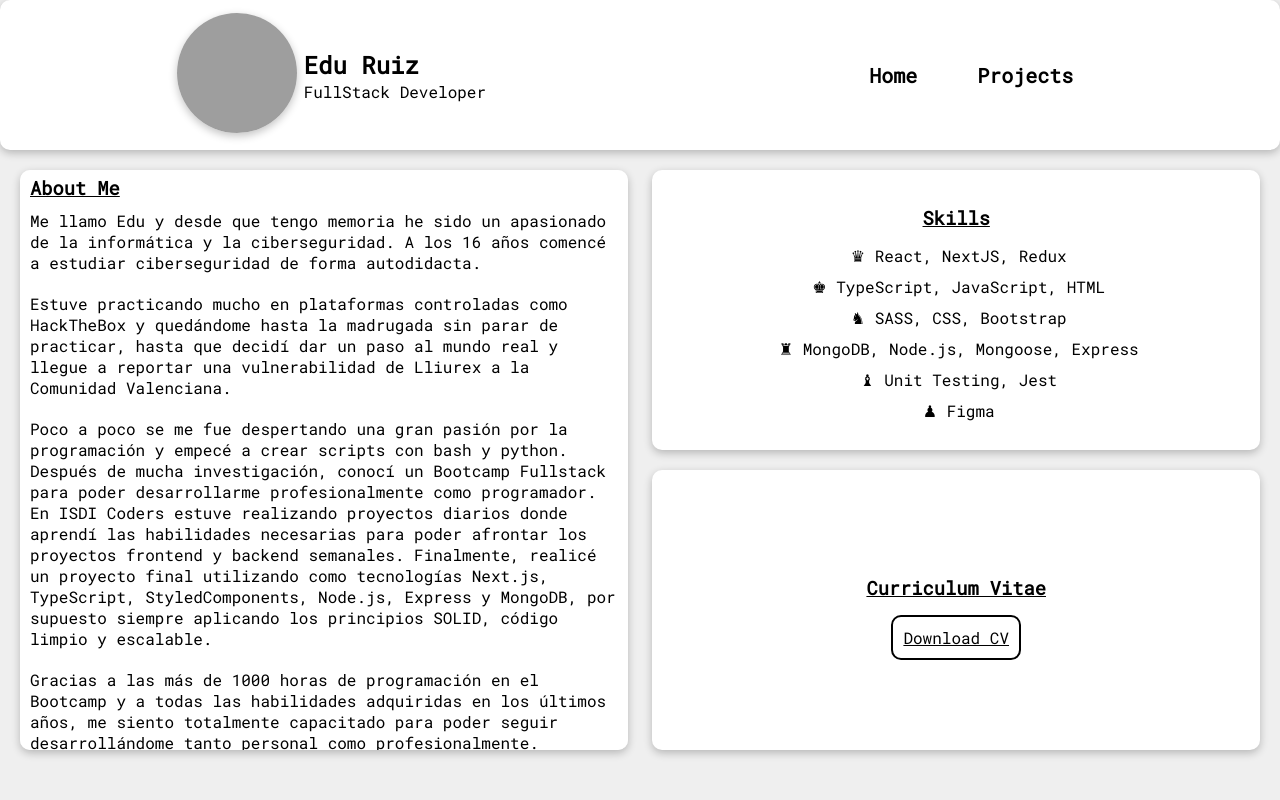
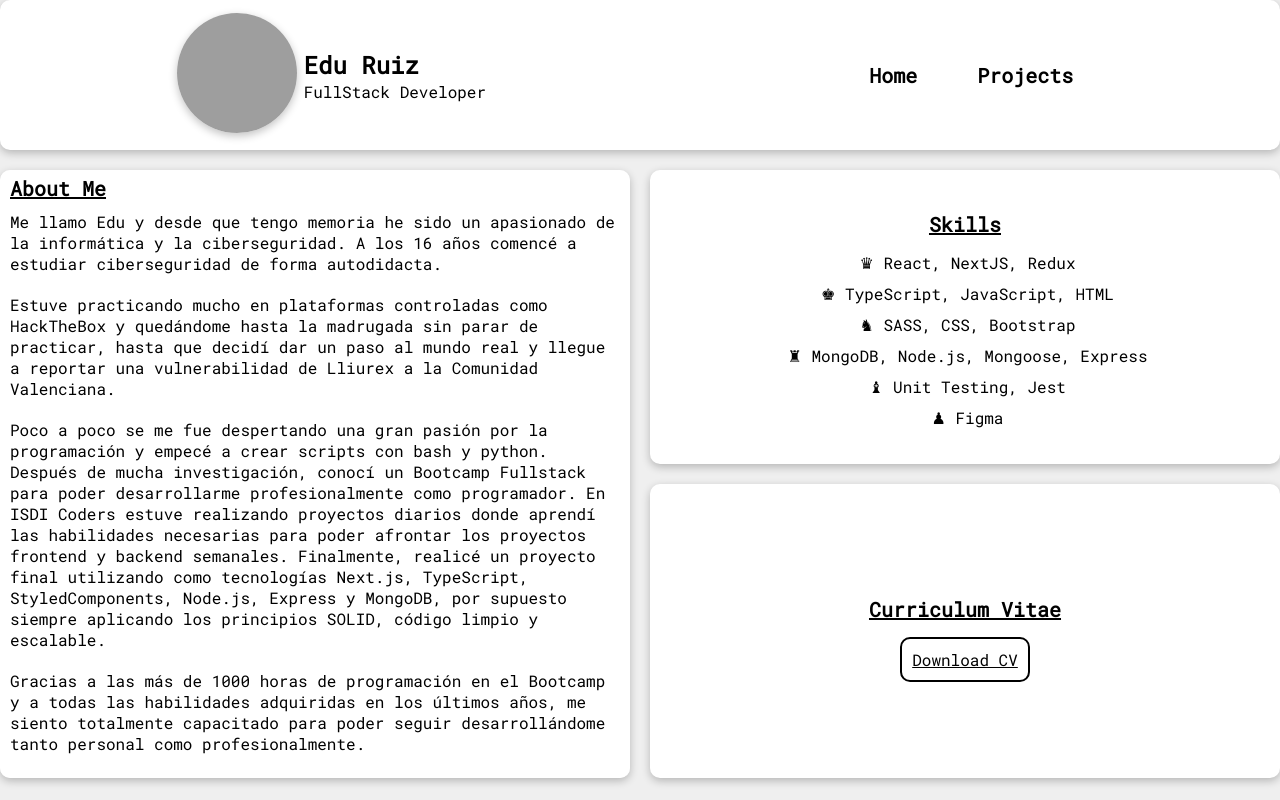
Before and after one commit to hxst1/portfolio, a React (Create React App) app: page / in a window 1280 px wide. Built offline with nearby package versions, Linux system fonts and the light colour scheme; grey boxes are pictures that could not be loaded.

Commit message:
sizes component main updated

```diff
--- a/src/components/Main/Main.js
+++ b/src/components/Main/Main.js
@@ -1,134 +1,135 @@
 import styled from "styled-components"
 
 const ContainerMain = styled.div`
-  height: 72.5vh;
-  margin: 20px;
+  height: 76vh;
   display: flex;
-  justify-content: space-between;
-  align-items: center;
+  justify-content: space-around;
   @media (max-width: 800px) {
-    display: flex;
     flex-direction: column;
-    justify-content: space-around;
-    align-items: center;
     height: 100%;
   }
 `
 
-const ContainerMainLeft = styled.section`
+const ContainerMainLeft = styled.div`
+  width: 50%;
+  margin-right: 10px;
+  border-radius: 10px;
   background-color: #fff;
-  height: 72.5vh;
-  width: 49%;
-  border-radius: 10px;
   box-shadow: 0px 3px 8px rgba(0, 0, 0, 0.24);
   overflow: scroll;
+
   ::-webkit-scrollbar {
+    width: 16px;
+    border-radius: 10px;
+    background-color: #fff;
+  }
+
+  ::-webkit-scrollbar-track {
+    border-radius: 10px;
     background-color: #fff;
 
   }
 
-    ::-webkit-scrollbar-track {
-      background-color: #fff;
-    }
-
   ::-webkit-scrollbar-thumb {
+    border-radius: 10px;
+    border: 4px solid #fff;
     background-color: #888;
-      border-radius: 16px;
-      border: 4px solid #fff;
   }
 
   ::-webkit-scrollbar-button {
+    border-radius: 10px;
     display:none;
   }
-
-  & .overflow-container{
-    border-radius: 20px;
 
   & h1 {
     margin-top: 5px;
     margin-left: 10px;
     text-align: left;
     text-decoration: underline;
+    font-size: 20px;
   }
 
-  & p {
+  & p {
     margin: 10px;
     margin-bottom: 20px;
     text-align: left;
   }
 
-  & .social-media {
+  & .social-media {
     display: flex;
     flex-direction: column;
+
+    & h1 {
+      margin: 15px;
+      text-align: left;
+      text-decoration: underline;
+      font-size: 20px;
+    }
+
     & a {
       margin: 10px;
-      color: black;
-      text-decoration: none;
       padding: 5px;
       border: 2px solid #000;
       border-radius: 10px;
+      text-decoration: none;
       text-align: center;
-
+      color: black;
     }
   }
 
-}
  @media (max-width: 800px) {
     width: 100%;
     height: 100%;
-
   }
 `
 
-const ContainerMainRight = styled.section`
-  height: 72.5vh;
-  width: 49%;
-  border-radius: 10px;
+const ContainerMainRight = styled.div`
+  width: 50%;
+  margin-left: 10px;
   display: flex;
   flex-direction: column;
-  justify-content: space-around;
-  align-items: center;
 
   @media (max-width: 800px) {
     width: 100%;
+    height: 600px;
+    margin: 0;
   }
 
-  & .horizontal-container--top {
+  & .top{
+    height: 50%;
+    margin-bottom: 10px;
+    border-radius: 10px;
     background-color: #fff;
-    margin-bottom: 10px;
-    height: 50%;
-    width: 100%;
+    box-shadow: 0px 3px 8px rgba(0, 0, 0, 0.24);
     display: flex;
     flex-direction: column;
     justify-content: center;
     align-items: center;
-    border-radius: 10px;
-    box-shadow: 0px 3px 8px rgba(0, 0, 0, 0.24);
-
-    & h1 {
-      margin: 10px;
-      text-align: left;
-      text-decoration: underline;
-    }
-
-    & p {
-      margin: 5px;
-      margin-left: 10px;
-    }
 
     @media (max-width: 800px) {
       margin-top: 20px;
       justify-content: center;
       align-items: flex-start;
     }
+
+    & h1 {
+      margin: 10px;
+      text-align: left;
+      text-decoration: underline;
+      font-size: 20px;
     }
 
-   & .horizontal-container--bottom {
+    & p {
+      margin: 5px;
+      margin-left: 10px;
+    }
+  }
+
+  & .bottom{
+    height: 50%;
+    margin-top: 10px;
+    border-radius: 10px;
     background-color: #fff;
-    margin-top: 10px;
-    height: 50%;
-    width: 100%;
-    border-radius: 10px;
     box-shadow: 0px 3px 8px rgba(0, 0, 0, 0.24);
     display: flex;
     flex-direction: column;
@@ -137,6 +138,7 @@ const ContainerMainRight = styled.section`
 
     & h1 {
       margin: 15px;
+      font-size: 20px;
       text-align: left;
       text-decoration: underline;
     }
@@ -154,7 +156,6 @@ const MainContainer = () => {
   return(
     <ContainerMain>
       <ContainerMainLeft>
-        <section className="overflow-container">
         <h1>About Me</h1>
         <p>Me llamo Edu y desde que tengo memoria he sido un apasionado de la informática y la ciberseguridad. A los 16 años comencé a estudiar ciberseguridad de forma autodidacta. </p>
         <p>Estuve practicando mucho en plataformas controladas como HackTheBox y quedándome hasta la madrugada sin parar de practicar, hasta que decidí dar un paso al mundo real y llegue a reportar una vulnerabilidad de Lliurex a la Comunidad Valenciana.</p>
@@ -169,10 +170,9 @@ const MainContainer = () => {
           <a href="https://twitter.com/_hxst" target="_blank" rel="noreferrer">Twitter</a>
           <a href="https://app.hackthebox.com/profile/240822" target="_blank" rel="noreferrer">HackTheBox</a>
         </section>
-        </section>
       </ContainerMainLeft>
       <ContainerMainRight>
-        <section className="horizontal-container--top">
+        <div className="top">
               <h1>Skills</h1>
               <p>&#9819; React, NextJS, Redux</p>
               <p>&#9818; TypeScript, JavaScript, HTML</p>
@@ -180,11 +180,11 @@ const MainContainer = () => {
               <p>&#9820; MongoDB, Node.js, Mongoose, Express</p>
               <p>&#9821; Unit Testing, Jest</p>
               <p>&#9823; Figma</p>
-        </section>
-        <section className="horizontal-container--bottom">
+        </div>
+        <div className="bottom">
               <h1>Curriculum Vitae</h1>
               <a className="pdf-button" href="files/EduRuiz_CV.pdf" download="EduRuiz_CV">Download CV</a>
-        </section>
+        </div>
       </ContainerMainRight>
     </ContainerMain>
   )
```
Lines whose indentation alone changed are shown as unchanged.
